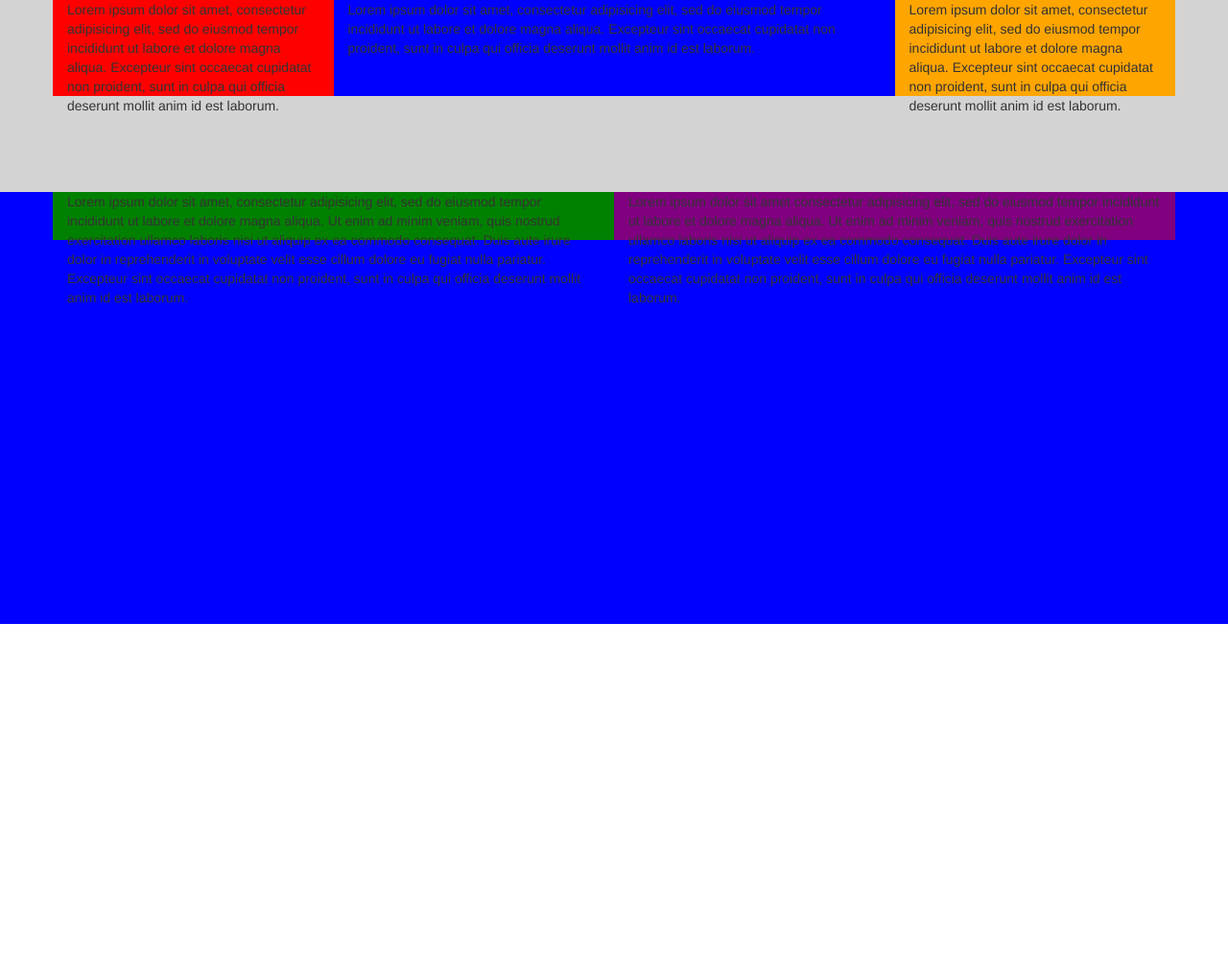
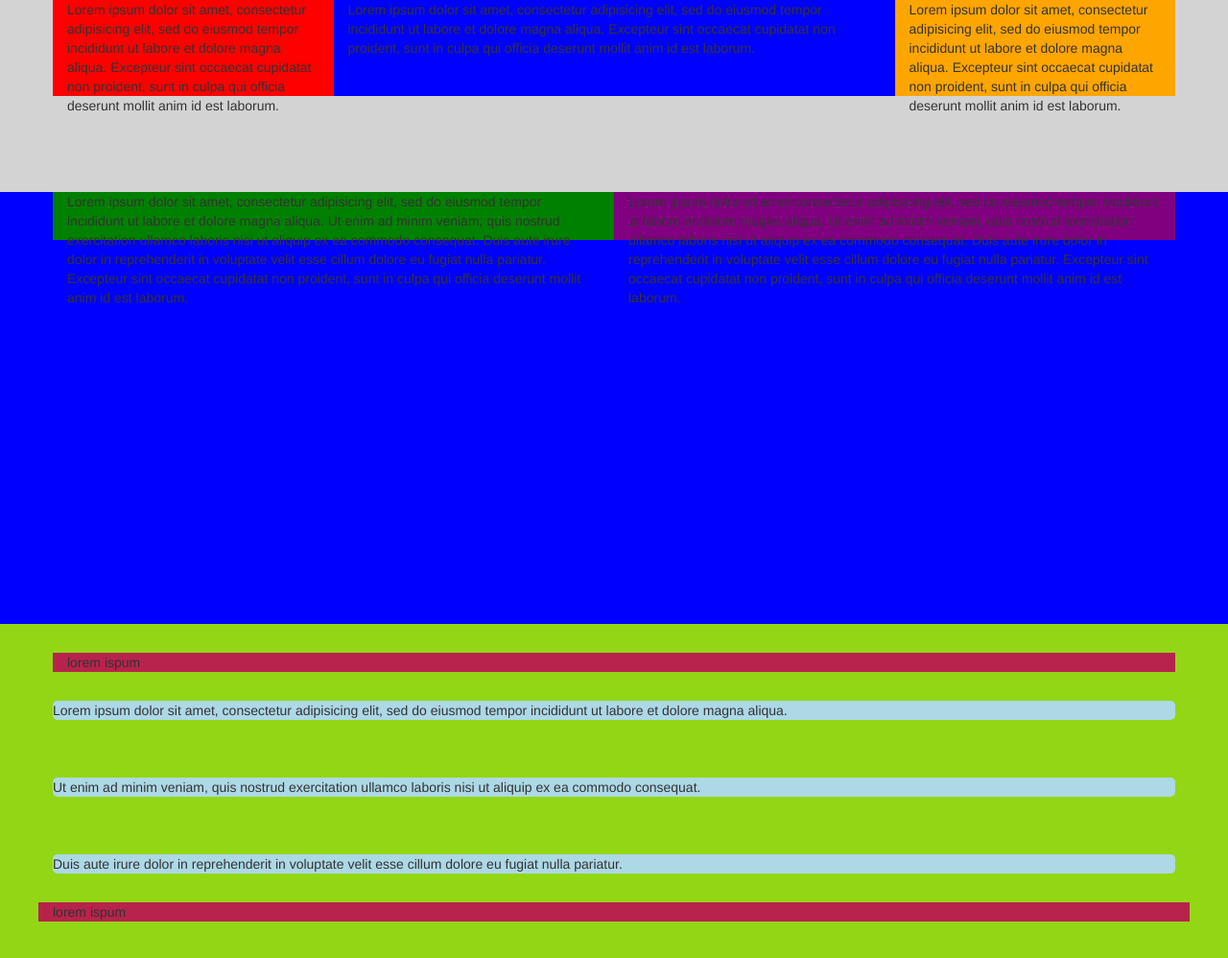
Before and after one commit to Gianufio83/html-css-digitalocean, a plain HTML site: page index.html in a window 1280 px wide. Shown: the whole page at 96% size. Before the commit the page ends 800 px from the top, so only its background shows below. Drawn offline with nearby package versions, Linux system fonts and the light colour scheme.

Commit message:
prima sezione main

```diff
--- a/css/style.css
+++ b/css/style.css
@@ -1,5 +1,8 @@
 body {
   /* background-color: blue; */
+}
+.padding_top_30 {
+  padding-top: 30px;
 }
 .header-top {
   width: 100%;
@@ -23,11 +26,6 @@ body {
   width: 100%;
   height: 450px;
 }
-
-/* .jumbo_box {
-  display: inline;
-  -webkit-flex: 1;
-} */
 .area_destra {
   background-color: green;
   width: 50%;
@@ -37,3 +35,20 @@ body {
   background-color: purple;
   width: 50%;
   height: 50px;
+}
+#first_section {
+  background-color: rgb(147, 214, 22);
+  height: 350px;
+}
+.ms_innovative {
+  background-color: rgb(184, 35, 77);
+}
+.box_img {
+  width: 100%;
+  margin-top: 30px;
+  margin-bottom: 30px;
+  background-color: lightblue;
+  border-radius: 5px;
+  /* overflow: hidden;
+  cursor: pointer; */
+}
--- a/index.html
+++ b/index.html
@@ -36,21 +36,47 @@
     <div class="jumbo bg_blue">
       <div class="container ">
         <div class="row">
-          <div class="col-xs-12 area_destra">
+          <div class="col-xs-12 col-md-6 col-lg-6 area_destra">
             Lorem ipsum dolor sit amet, consectetur adipisicing elit, sed do eiusmod tempor incididunt ut labore et dolore magna aliqua. Ut enim ad minim veniam, quis nostrud exercitation ullamco laboris nisi ut aliquip ex ea commodo consequat. Duis aute irure dolor in reprehenderit in voluptate velit esse cillum dolore eu fugiat nulla pariatur. Excepteur sint occaecat cupidatat non proident, sunt in culpa qui officia deserunt mollit anim id est laborum.
           </div>
           <div class="col-xs-12 area_sinistra">
             Lorem ipsum dolor sit amet consectetur adipisicing elit, sed do eiusmod tempor incididunt ut labore et dolore magna aliqua. Ut enim ad minim veniam, quis nostrud exercitation ullamco laboris nisi ut aliquip ex ea commodo consequat. Duis aute irure dolor in reprehenderit in voluptate velit esse cillum dolore eu fugiat nulla pariatur. Excepteur sint occaecat cupidatat non proident, sunt in culpa qui officia deserunt mollit anim id est laborum.
           </div>
-
         </div>
-
       </div>
     </div>
   </header>
   <!-- main -->
   <main>
-    <section>
+    <section id="first_section" class="padding_top_30">
+      <div class="container">
+        <div class="row">
+          <div class="col-xs-12 ms_innovative">
+            lorem ispum
+          </div>
+        <div class="row">
+          <div class="col-xs-12">
+            <div class="box_img">
+              Lorem ipsum dolor sit amet, consectetur adipisicing elit, sed do eiusmod tempor incididunt ut labore et dolore magna aliqua.
+            </div>
+          </div>
+          <div class="col-xs-12">
+            <div class="box_img">
+               Ut enim ad minim veniam, quis nostrud exercitation ullamco laboris nisi ut aliquip ex ea commodo consequat.
+            </div>
+          </div>
+          <div class="col-xs-12">
+            <div class="box_img">
+              Duis aute irure dolor in reprehenderit in voluptate velit esse cillum dolore eu fugiat nulla pariatur.
+            </div>
+          </div>
+        </div>
+        <div class="row">
+          <div class="col-xs-12 ms_innovative">
+            lorem ispum
+          </div>
+        </div>
+      </div>
 
     </section>
     <section>
```
